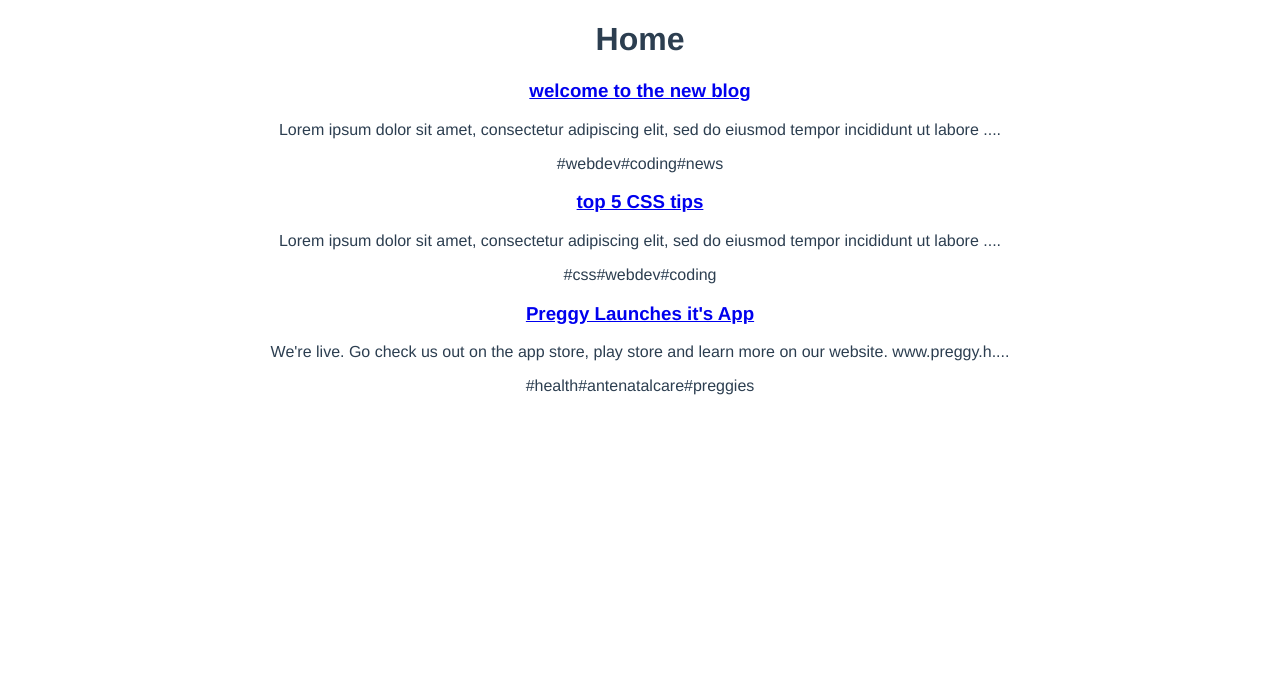
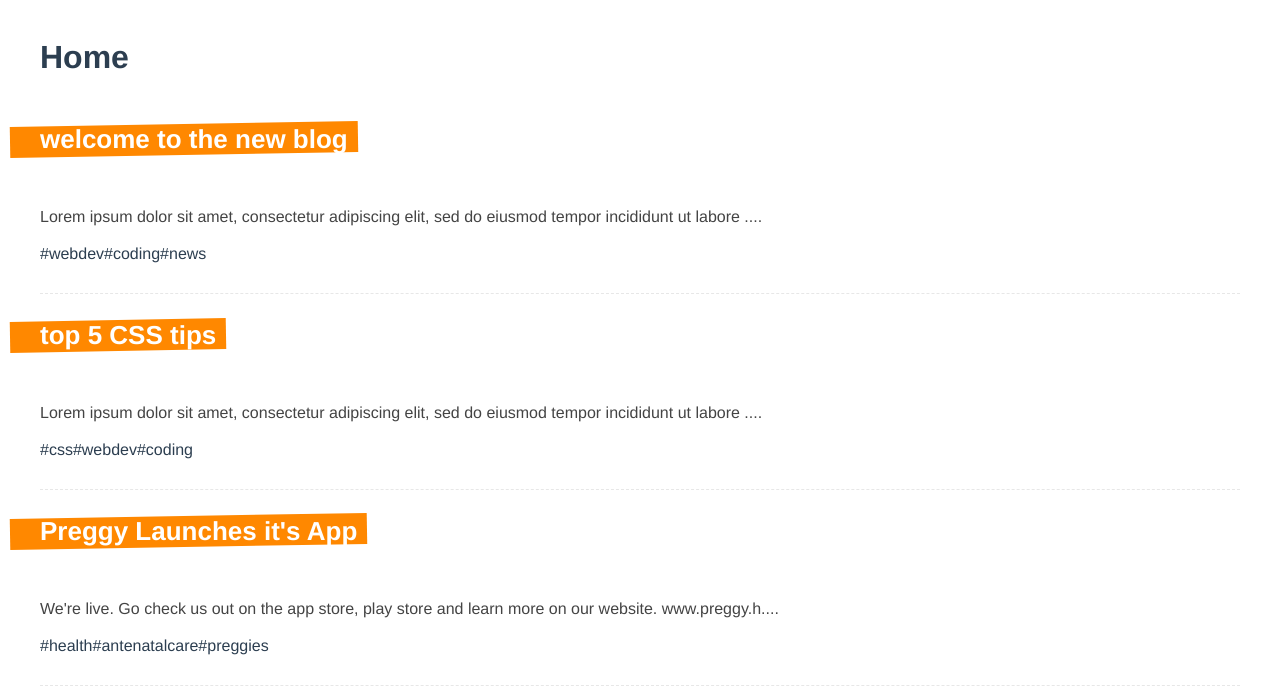
Before and after one commit to NNEUID/preggy-blog, a Vue app: page / in a window 1280 px wide. Shown: the top 694 px of the page. Built offline with nearby package versions, Linux system fonts and the light colour scheme; data requests are answered from the project's data file.

Commit message:
add css to style homepage and blog item

```diff
--- a/src/App.vue
+++ b/src/App.vue
@@ -7,7 +7,6 @@
   font-family: Avenir, Helvetica, Arial, sans-serif;
   -webkit-font-smoothing: antialiased;
   -moz-osx-font-smoothing: grayscale;
-  text-align: center;
   color: #2c3e50;
 }
 </style>
--- a/src/components/SinglePost.vue
+++ b/src/components/SinglePost.vue
@@ -1,5 +1,5 @@
 <template>
-  <div>
+  <div class="post">
     <router-link :to="{ name: 'details', params: { id: post.id } }">
       <h3>{{ post.title }}</h3>
     </router-link>
@@ -23,5 +23,31 @@ export default {
 </script>
 
 <style>
+.post {
+  margin: 0 40px 30px;
+  padding-bottom: 30px;
+  border-bottom: 1px dashed #e7e7e7;
+}
 
+.post h3 {
+  display: inline-block;
+  position: relative;
+  font-size: 26px;
+  color: white;
+  margin-bottom: 10px;
+  max-width: 400px;
+}
+
+.post h3::before {
+  content: "";
+  display: block;
+  width: 100%;
+  height: 100%;
+  background: #ff8800;
+  position: absolute;
+  z-index: -1;
+  padding-right: 40px;
+  left: -30px;
+  transform: rotateZ(-1deg);
+}
 </style>
--- a/src/composables/getPost.js
+++ b/src/composables/getPost.js
@@ -7,9 +7,9 @@ const getPost = (id) => {
 
   const load = async () => {
     try {
-      await new Promise(resolve => {
-        setTimeout(resolve, 2000)
-      })
+      // await new Promise(resolve => {
+      //   setTimeout(resolve, 2000)
+      // })
       const data = await fetch('http://localhost:3000/posts/' + id)
       if (!data.ok) {
         throw Error('that post does not exist')
--- a/src/composables/getPosts.js
+++ b/src/composables/getPosts.js
@@ -6,9 +6,9 @@ const getPosts = () => {
 
   const load = async () => {
     try {
-      await new Promise(resolve => {
-        setTimeout(resolve, 2000)
-      })
+      // await new Promise(resolve => {
+      //   setTimeout(resolve, 2000)
+      // })
       const data = await fetch('http://localhost:3000/posts')
       if (!data.ok) {
         throw Error('No data available')
--- a/src/views/HomeView.vue
+++ b/src/views/HomeView.vue
@@ -1,4 +1,5 @@
 <template>
+  <div class="home">
     <h1>Home</h1>
     <div v-if="error">{{ error }}</div>
     <div v-if="posts.length">
@@ -6,6 +7,7 @@
     </div>
     <div v-else>
       <Spinner />
+    </div>
   </div>
 </template>
 <script>
@@ -28,3 +30,10 @@ export default {
   }
 }
 </script>
+<style>
+.home {
+  max-width: 1200px;
+  margin: 0 auto;
+  padding: 10px;
+}
+</style>
```
Lines whose indentation alone changed are shown as unchanged.
